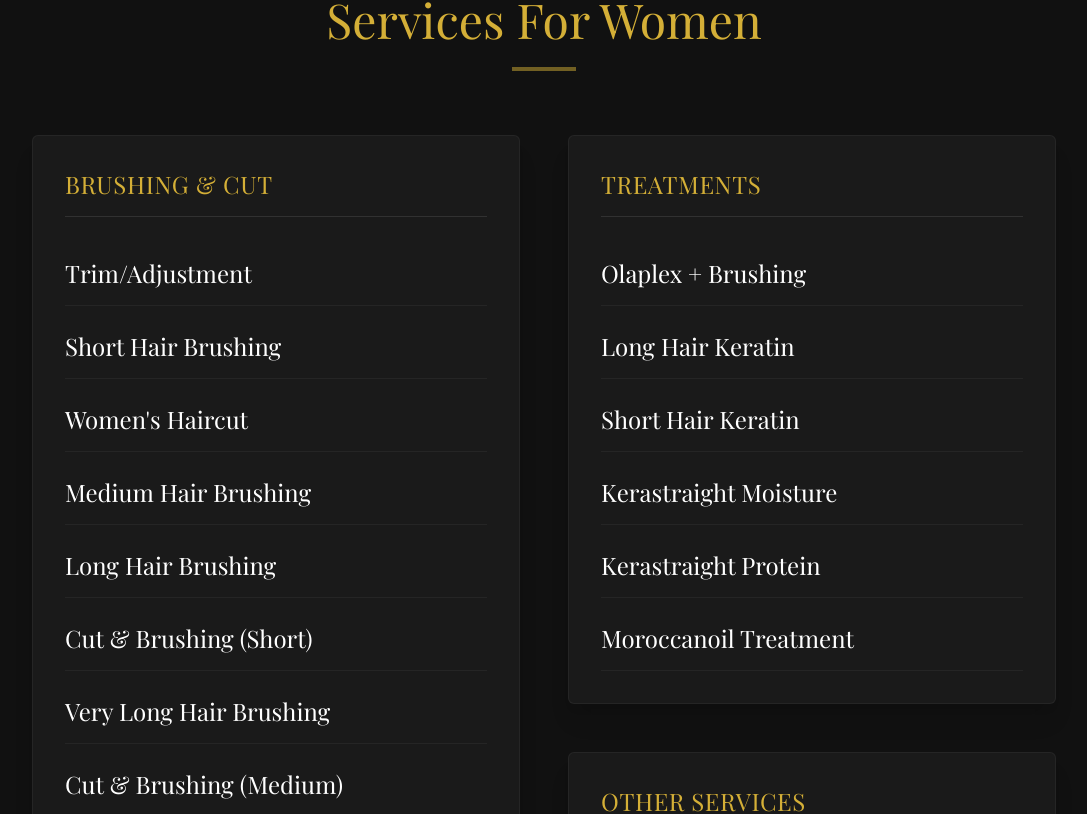
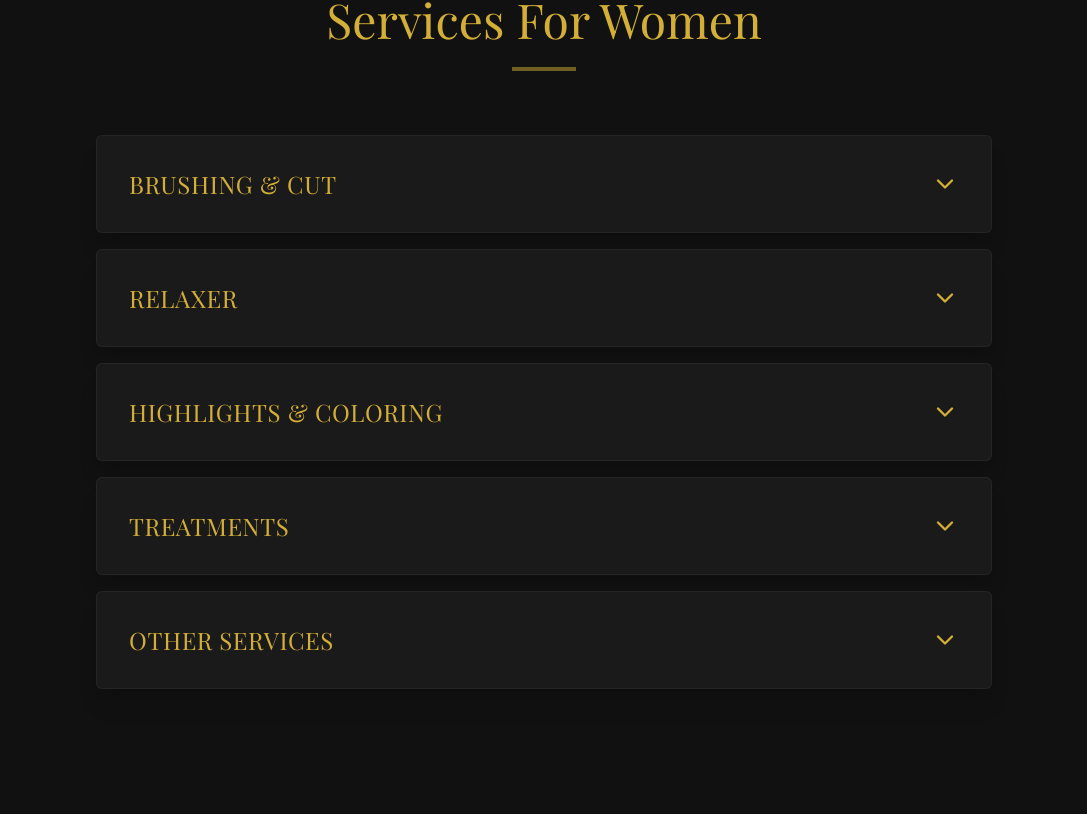
Before and after one commit to cozunap/puntacanabarbier, a React (Vite) app: page /services in a window 1280 px wide. Shown: the part 1175-1989 px from the top of the page, without its empty margins (96-1183 px from the left). Built offline with nearby package versions, Linux system fonts and the light colour scheme; a web font is replaced by a local one.

Commit message:
Implement premium accordion layout for women's services

```diff
--- a/src/pages/Services.jsx
+++ b/src/pages/Services.jsx
@@ -1,4 +1,6 @@
-import { motion } from 'framer-motion';
+import { useState } from 'react';
+import { motion, AnimatePresence } from 'framer-motion';
+import { ChevronDown } from 'lucide-react';
 import { useTranslation } from 'react-i18next';
 import { menGridServices, womenServices } from '../data/services';
 import { useBooking } from '../BookingContext';
@@ -59,7 +61,10 @@ export default function Services() {
     </div>
   );
 
-  const MenuServiceSection = ({ title, servicesData }) => (
+  const AccordionServiceSection = ({ title, servicesData }) => {
+    const [activeCategory, setActiveCategory] = useState(null);
+
+    return (
       <div className="mb-24">
         <motion.div
           initial="hidden"
@@ -72,44 +77,74 @@ export default function Services() {
           <div className="w-16 h-1 bg-gold/50 mx-auto"></div>
         </motion.div>
 
-      <div className="columns-1 md:columns-2 gap-8 md:gap-12 max-w-5xl mx-auto w-full">
-        {servicesData.map((categoryBlock, index) => (
+        <div className="flex flex-col gap-4 max-w-4xl mx-auto w-full">
+          {servicesData.map((categoryBlock, index) => {
+            const isActive = activeCategory === index;
+
+            return (
               <motion.div
                 initial="hidden"
                 whileInView="show"
                 viewport={{ once: true, margin: "-100px" }}
-            variants={staggerContainer}
+                variants={fadeUp}
                 key={index}
-            className="break-inside-avoid mb-8 md:mb-12 bg-navy-light p-8 rounded-md border border-white/5 shadow-xl hover:border-gold/20 transition-all duration-500"
+                className="bg-navy-light rounded-md border border-white/5 shadow-xl overflow-hidden"
               >
-            <motion.h3 variants={fadeUp} className="font-serif text-2xl text-gold mb-6 tracking-wide border-b border-white/10 pb-4">
+                <button
+                  onClick={() => setActiveCategory(isActive ? null : index)}
+                  className={`w-full flex items-center justify-between p-6 md:p-8 text-left transition-colors duration-300 ${isActive ? 'bg-white/5' : 'hover:bg-white/5'}`}
+                >
+                  <h3 className="font-serif text-2xl text-gold tracking-wide">
                     {t(categoryBlock.categoryKey)}
-            </motion.h3>
-            <motion.ul variants={staggerContainer} className="flex flex-col gap-2">
+                  </h3>
+                  <motion.div
+                    animate={{ rotate: isActive ? 180 : 0 }}
+                    transition={{ duration: 0.3 }}
+                    className="text-gold"
+                  >
+                    <ChevronDown size={28} />
+                  </motion.div>
+                </button>
+
+                <AnimatePresence>
+                  {isActive && (
+                    <motion.div
+                      initial={{ height: 0, opacity: 0 }}
+                      animate={{ height: 'auto', opacity: 1 }}
+                      exit={{ height: 0, opacity: 0 }}
+                      transition={{ duration: 0.4, ease: [0.4, 0, 0.2, 1] }}
+                    >
+                      <div className="p-6 md:p-8 pt-0 border-t border-white/5">
+                        <ul className="flex flex-col gap-2">
                           {categoryBlock.itemKeys.map((service, sIdx) => (
-                <motion.li
-                  variants={fadeUp}
+                            <li
                               key={sIdx}
                               onClick={() => openBooking(service)}
                               className="group flex flex-col md:flex-row md:items-center justify-between py-4 border-b border-white/5 cursor-pointer hover:border-gold/30 transition-colors"
                             >
-                  <span className="font-serif text-2xl text-white group-hover:text-gold transition-colors">{t(service)}</span>
+                              <span className="font-serif text-xl md:text-2xl text-white group-hover:text-gold transition-colors">{t(service)}</span>
                               <span className="text-gold opacity-0 group-hover:opacity-100 transition-opacity text-sm tracking-widest uppercase mt-1 md:mt-0">{t('nav.book')}</span>
-                </motion.li>
+                            </li>
                           ))}
-            </motion.ul>
+                        </ul>
+                      </div>
                     </motion.div>
-        ))}
+                  )}
+                </AnimatePresence>
+              </motion.div>
+            );
+          })}
         </div>
       </div>
     );
+  };
 
   return (
     <div className="flex flex-col w-full min-h-[60vh] py-section px-6 md:px-12 max-w-7xl mx-auto overflow-hidden">
 
 
       <GridServiceSection title={t('services.men_title')} servicesData={menGridServices} />
-      <MenuServiceSection title={t('services.women_title')} servicesData={womenServices} />
+      <AccordionServiceSection title={t('services.women_title')} servicesData={womenServices} />
     </div>
   );
 }
```
Lines whose indentation alone changed are shown as unchanged.
